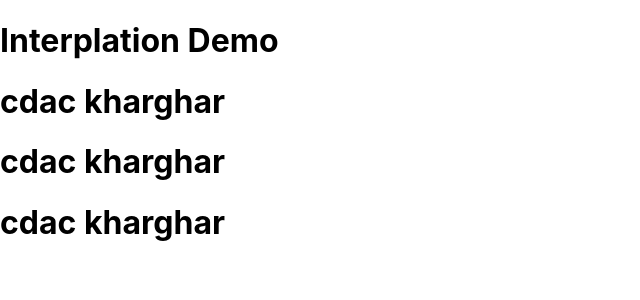
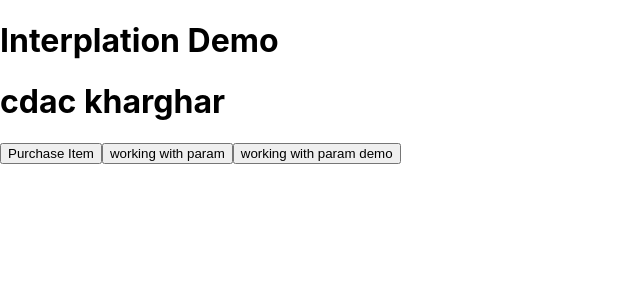
Before and after one commit to kodecdac/advday1, a React (Create React App) app: page / in a window 1280 px wide. Shown: the top 300 px of the page, without its empty margins (0-640 px from the left). Built offline with nearby package versions, Linux system fonts and the light colour scheme.

Commit message:
calling the function with parameter, on button click event.

```diff
--- a/src/App.js
+++ b/src/App.js
@@ -3,15 +3,26 @@
   let username = "cdac kharghar";
   let id = "id2";
 
+  let sayHello = (e) => {
+    console.log(e);
+  };
+
+  let helloAgain = (p1, p2) => {
+    console.log(p1, p2);
+  };
+
   return (
     <div>
       <h1>Interplation Demo</h1>
-      <h1> {username} </h1>
+      <h1 id={id}>{username}</h1>
 
-      <h1 id="id1">{username}</h1>
-
-      {/* ATTRIBUTE LEVEL */}
-      <h1 id={id}>{username}</h1>
+      <input type="button" value="Purchase Item" onClick={sayHello} />
+      <input type="button" value="working with param" onClick={helloAgain} />
+      <input
+        type="button"
+        value="working with param demo"
+        onClick={() => helloAgain("delhi", "calcutta")}
+      />
     </div>
   );
 }
```
